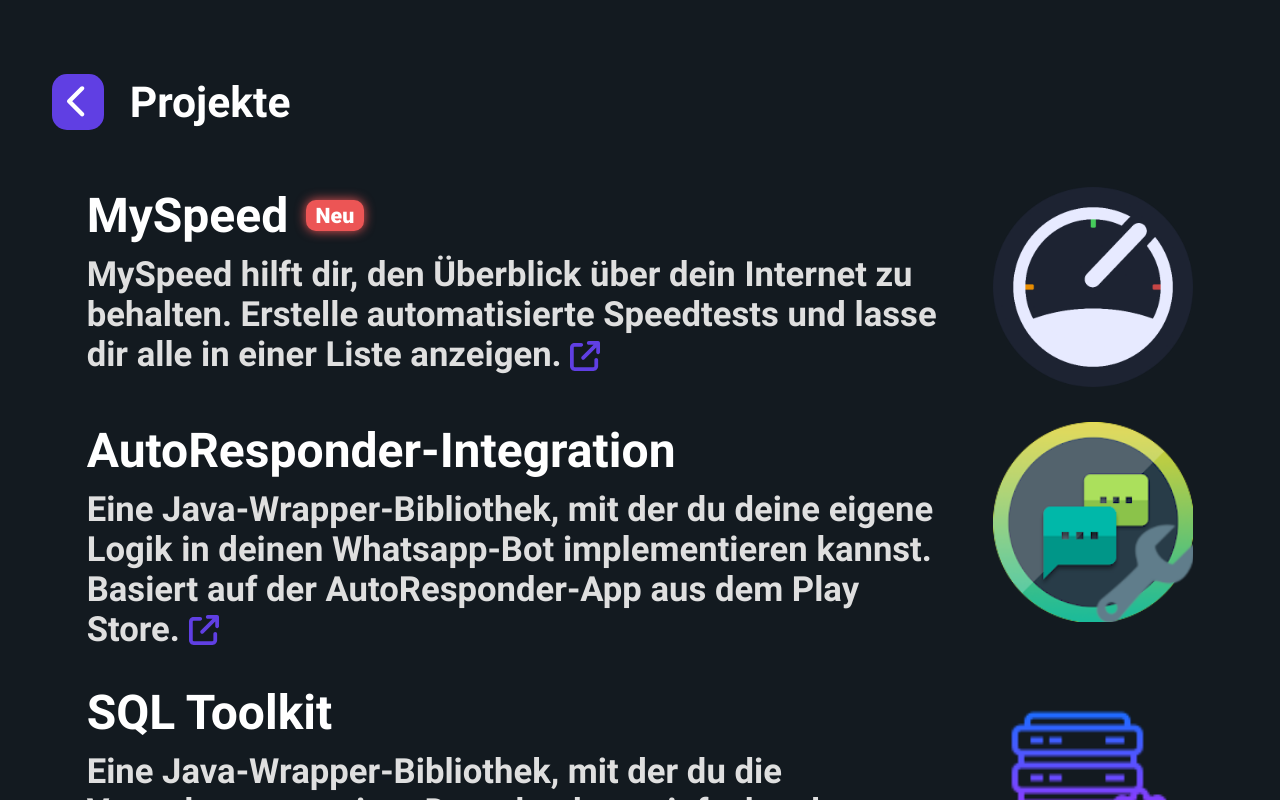
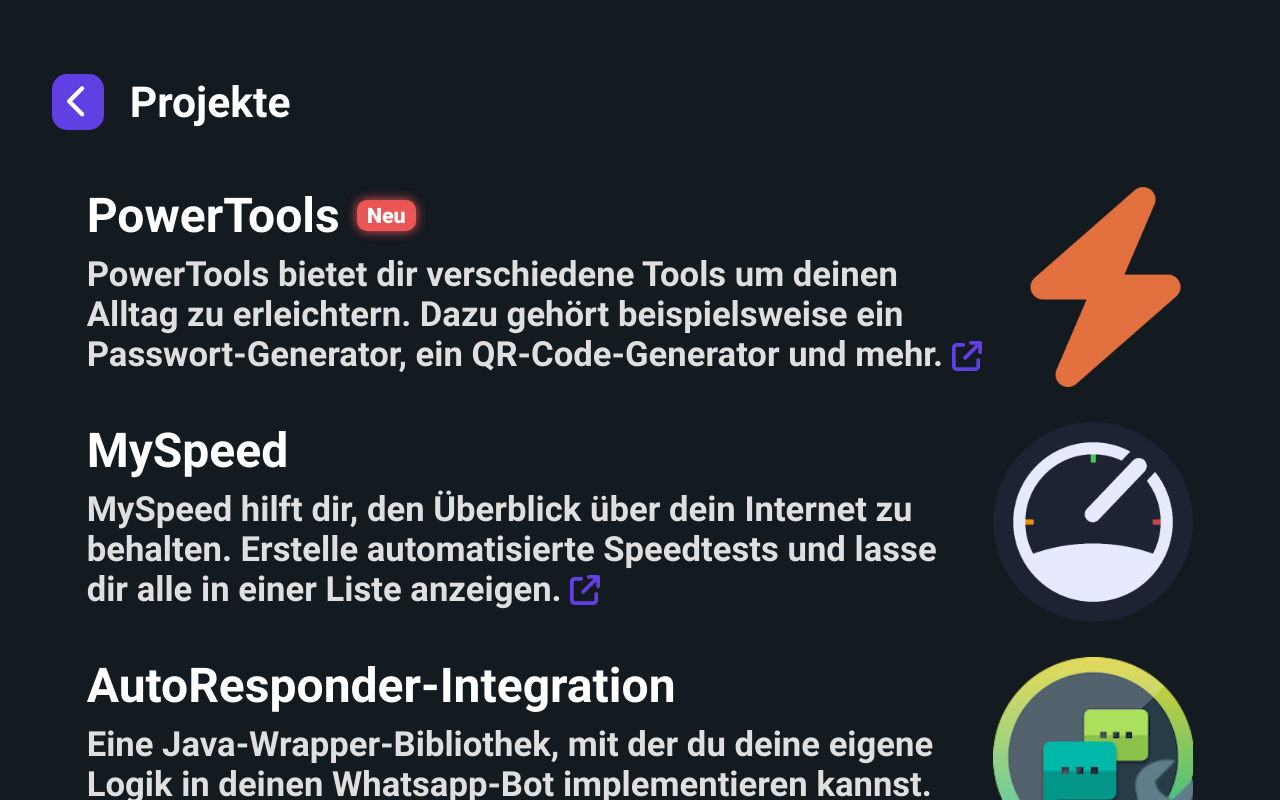
Before and after one commit to gnmyt/gnmyt, a React (Vite) app: page /projects in a window 1280 px wide. Shown: the top 800 px of the page. Built offline with nearby package versions, Linux system fonts and the light colour scheme.

Commit message:
Added PowerTools to the projects page

```diff
--- a/src/pages/Projects/Projects.jsx
+++ b/src/pages/Projects/Projects.jsx
@@ -10,14 +10,22 @@
 import SierraIcon from "@/common/images/apps/sierra.png";
 import MecronyIcon from "@/common/images/apps/mecrony.png";
 import EducaiIcon from "@/common/images/apps/educai.png";
+import PowerToolsIcon from "@/common/images/apps/powertools.png";
 import Contributed from "@/pages/Projects/components/Contributed";
 
 const projects = [
     {
+        name: "PowerTools",
+        description: "PowerTools bietet dir verschiedene Tools um deinen Alltag zu erleichtern. " +
+            "Dazu gehört beispielsweise ein Passwort-Generator, ein QR-Code-Generator und mehr. ",
+        link: "https://tools.gnmyt.dev/",
+        icon: PowerToolsIcon,
+        label: "Neu",
+    },
+    {
         name: "MySpeed",
         description: "MySpeed hilft dir, den Überblick über dein Internet zu behalten. Erstelle automatisierte Speedtests " +
             "und lasse dir alle in einer Liste anzeigen.",
-        label: "Neu",
         link: "https://myspeed.gnmyt.dev/",
         icon: MySpeedIcon
     },
```
